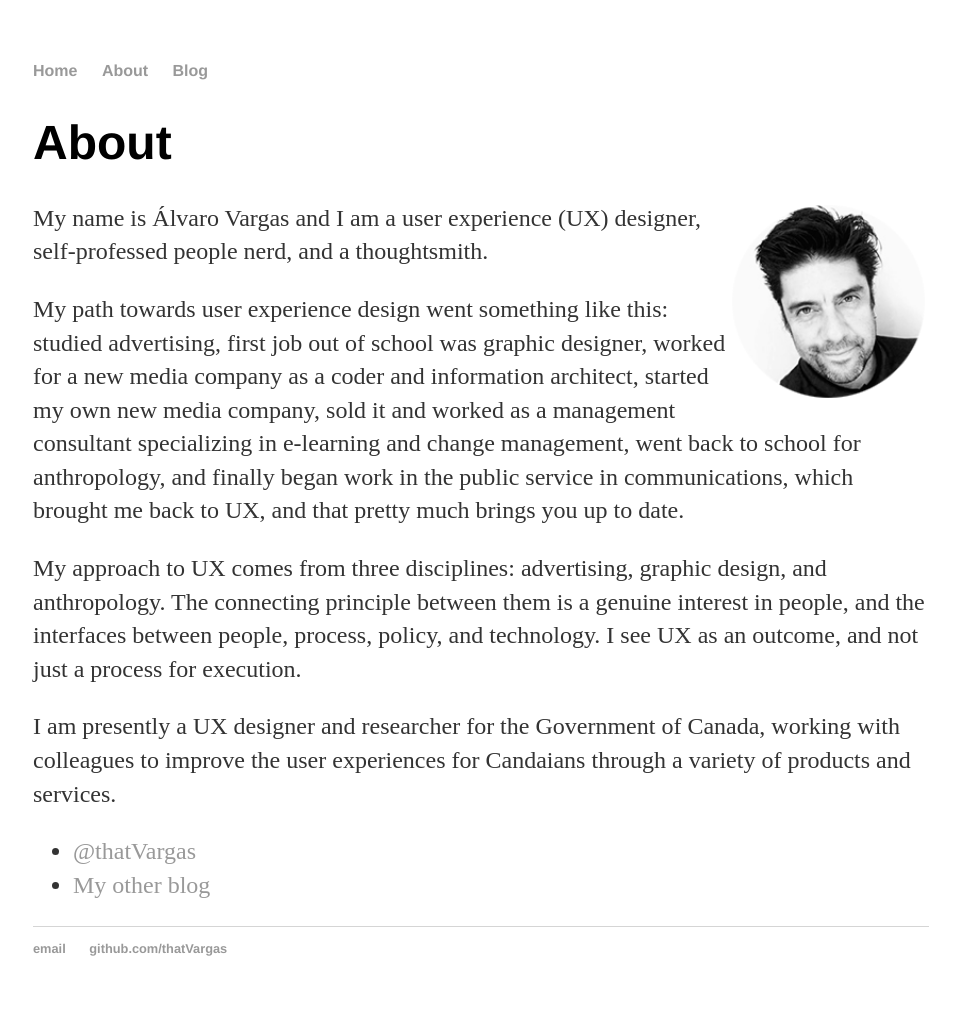
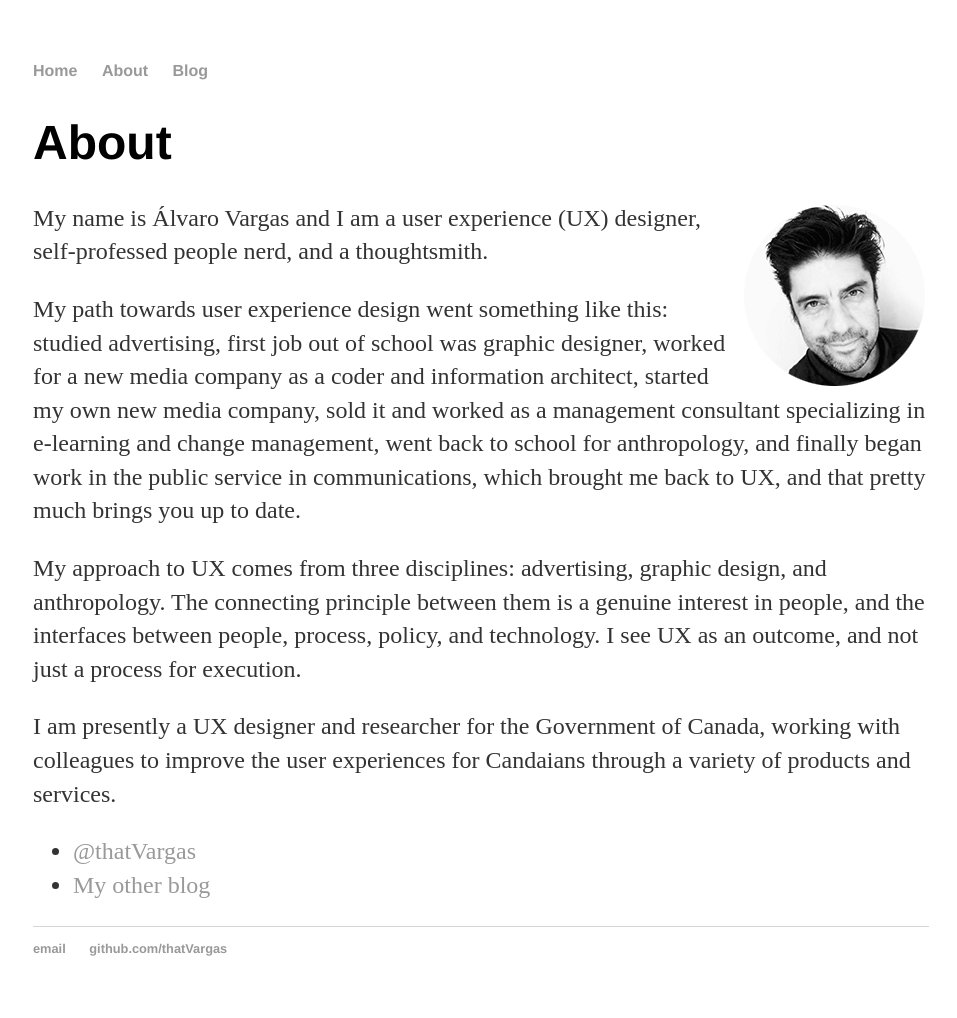
Before and after one commit to thatVargas/thatvargas.github.io, a Jekyll site: the page built from about/index.html, in a window 1280 px wide. Shown: the whole page, without its empty margins (159-1116 px from the left). Built offline with Jekyll 4.4.1, drawn with Linux system fonts in a browser that asks for light colours.

Commit message:
Update index.html

```diff
--- a/about/index.html
+++ b/about/index.html
@@ -8,7 +8,7 @@ title: About Álvaro
 
 			<p><One of the more difficult things that you may have to do in life (aside from filling out your first tax form on your own or perhaps truly mastering calculus) is having to write your own biography. However, given that you will likely have no idea of who I am, I will do my best to briefly fill in that blank... not in the third person.</p>
 
-<P><IMG class="wrap" SRC="/images/alvaro-pic.png" Width=200 Height=200 ALT="Black and white portrait of Alvaro"> My name is Álvaro Vargas and I am a user experience (UX) designer, self-professed people nerd, and a thoughtsmith.</p>
+<P><IMG class="wrap" SRC="/images/alvaro-pic.png" ALT="Black and white portrait of Alvaro"> My name is Álvaro Vargas and I am a user experience (UX) designer, self-professed people nerd, and a thoughtsmith.</p>
 
 <P>My path towards user experience design went something like this: studied advertising, first job out of school was graphic designer, worked for a new media company as a coder and information architect, started my own new media company, sold it and worked as a management consultant specializing in e-learning and change management, went back to school for anthropology, and finally began work in the public service in communications, which brought me back to UX, and that pretty much brings you up to date.</p>
 
```
